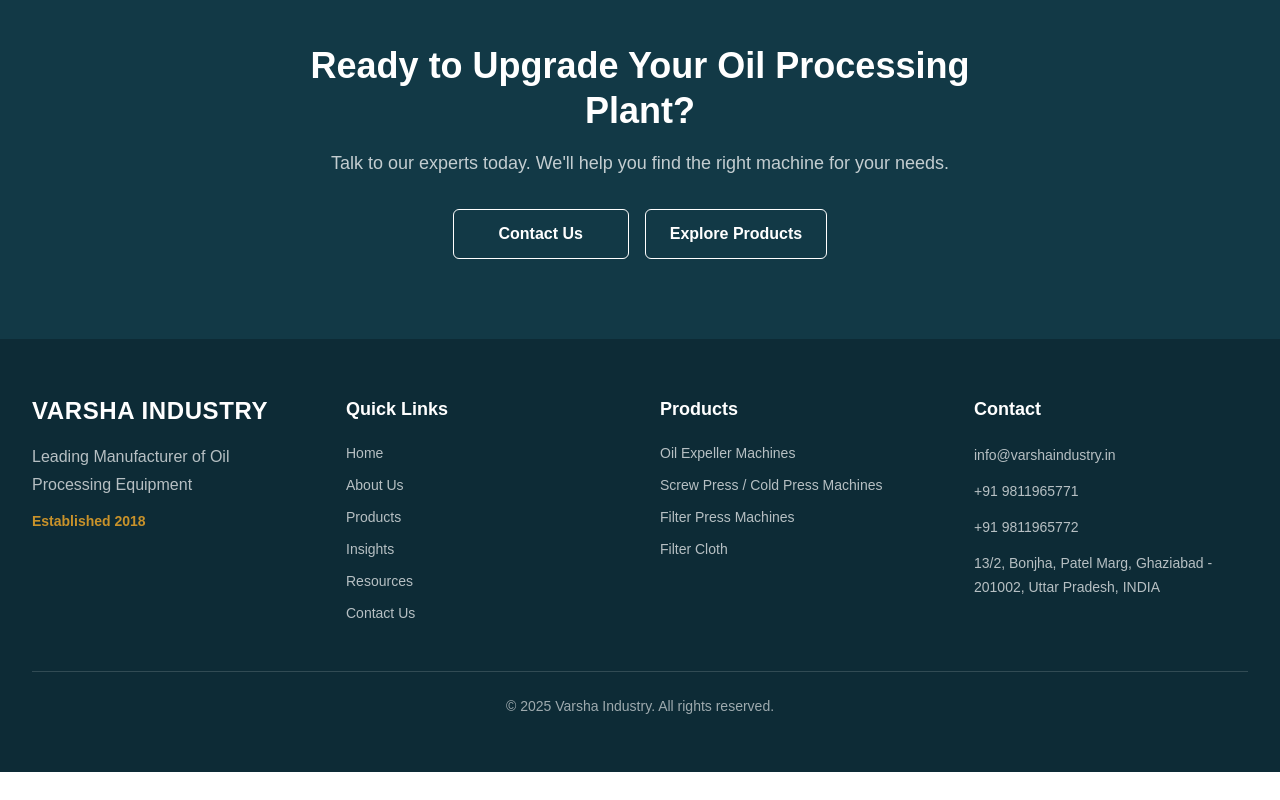
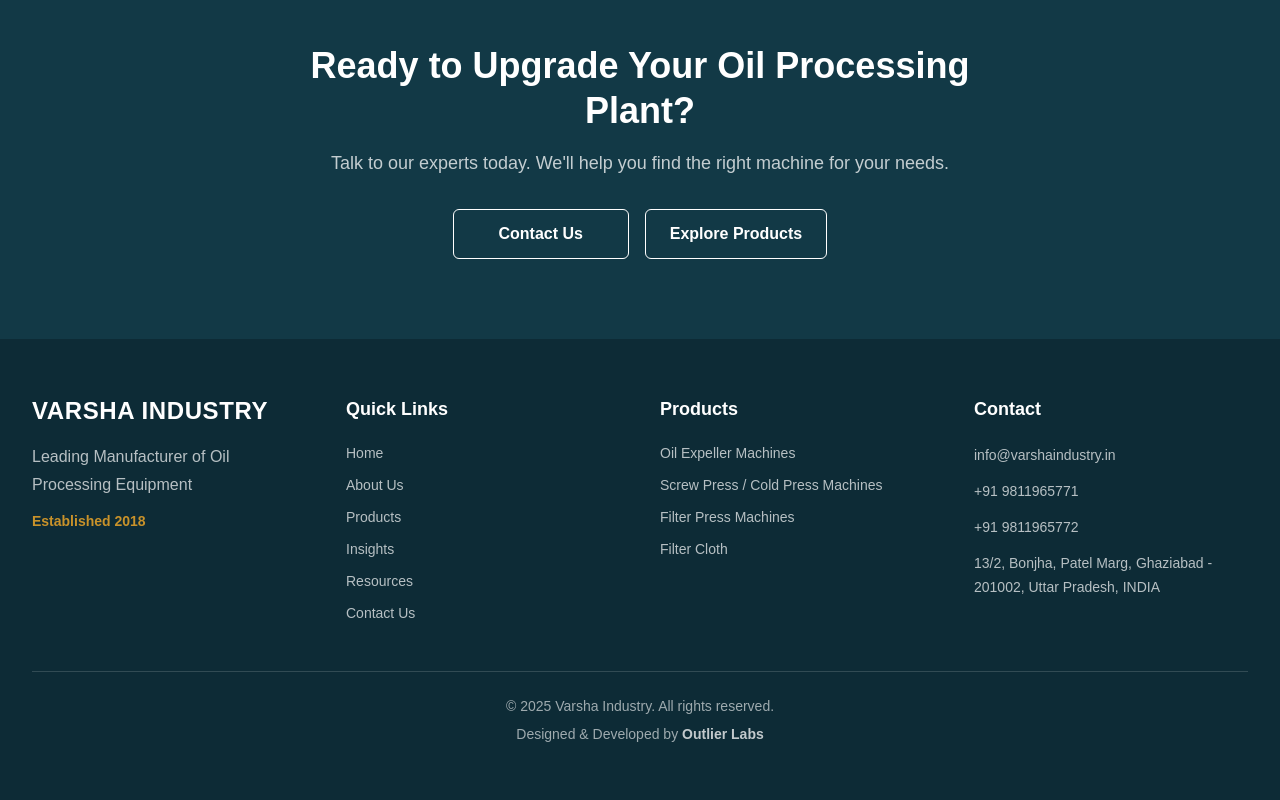
Before and after one commit to scalkit/Varsha-Industries, a Next.js app: page / in a window 1280 px wide. Shown: the part 4952-5752 px from the top of the page. Before the commit the page ends 5724 px from the top, so only its background shows below. Built offline with nearby package versions, Linux system fonts and the light colour scheme.

Commit message:
linking outlier labs

```diff
--- a/components/Footer.tsx
+++ b/components/Footer.tsx
@@ -53,7 +53,18 @@
                     </div>
                 </div>
                 <div className="mt-12 border-t border-white/15 pt-6 text-center text-sm text-white/60">
-                    © 2025 Varsha Industry. All rights reserved.
+                    <p>© 2025 Varsha Industry. All rights reserved.</p>
+                    <p className="mt-2">
+                        Designed &amp; Developed by{" "}
+                        <a
+                            href="https://outlierlabs.in/"
+                            target="_blank"
+                            rel="noopener noreferrer"
+                            className="font-bold text-white/75 transition hover:text-amber"
+                        >
+                            Outlier Labs
+                        </a>
+                    </p>
                 </div>
             </div>
         </footer>
```
